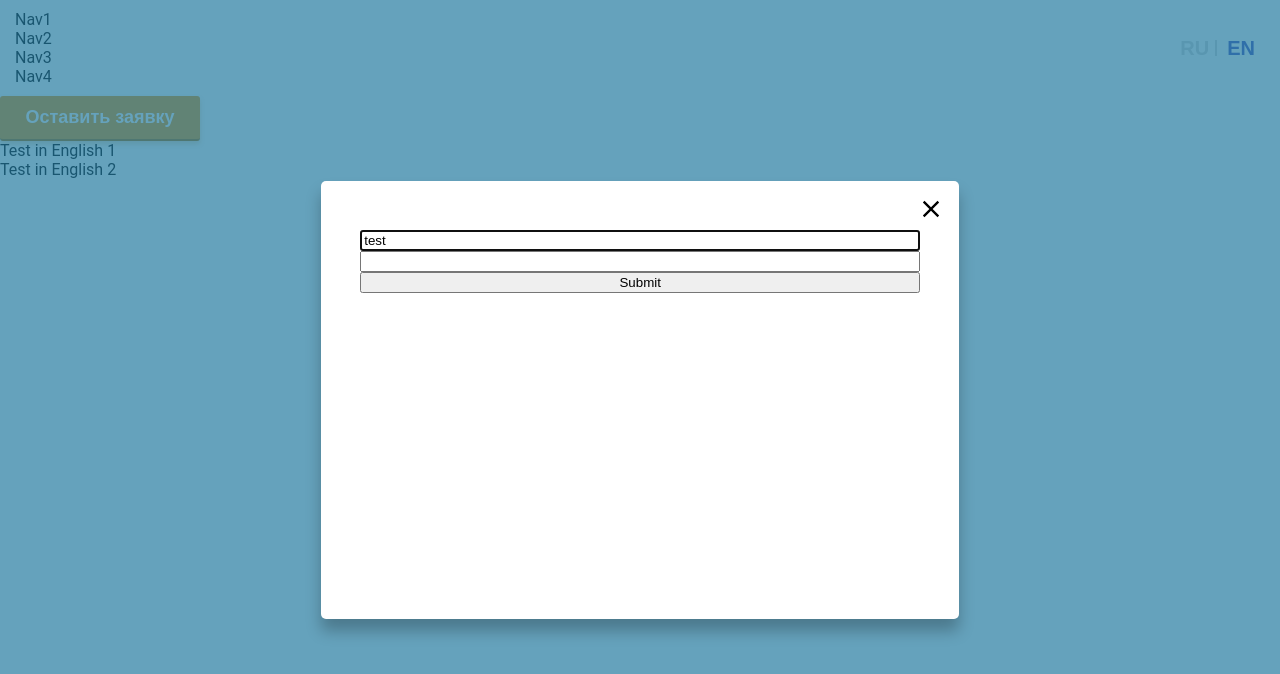
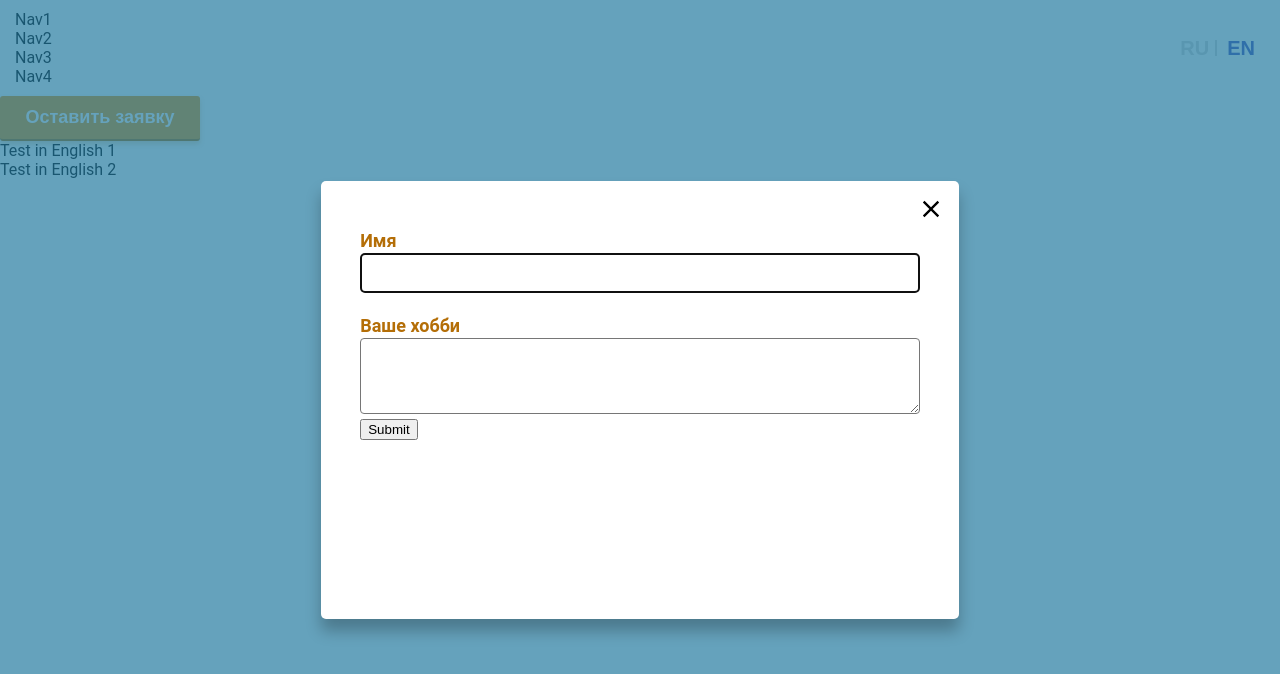
Before and after one commit to StyOld/tango-agency, a React (Create React App) app: page / in a window 1280 px wide. Both pictures are taken after a click on the button "Оставить заявку". Shown: the top 674 px of the page. Built offline with nearby package versions, Linux system fonts and the light colour scheme.

Commit message:
update form

```diff
--- a/package.json
+++ b/package.json
@@ -14,6 +14,7 @@
     "react-redux": "^7.2.2",
     "react-responsive-modal": "^6.0.1",
     "react-scripts": "4.0.1",
+    "react-textarea-autosize": "^8.3.2",
     "redux": "^4.0.5",
     "redux-devtools-extension": "^2.13.8",
     "redux-thunk": "^2.3.0",
--- a/src/components/RegistrationForm/RegistrationForm.css
+++ b/src/components/RegistrationForm/RegistrationForm.css
@@ -1,5 +1,40 @@
 .registration-form__container {
+    margin: 30px 20px;
+}
+
+.registration-form__section {
     display: flex;
     flex-direction: column;
-    margin: 30px 20px;
+    margin-bottom: 5px;
 }
+
+.registration-form__input,
+.registration-form__input-error {
+    display: block;
+    box-sizing: border-box;
+    width: 100%;
+    border-radius: 4px;
+    border: 1px solid #000;
+    padding: 10px 15px;
+    margin-bottom: 17px;
+    font-size: 16px;
+}
+
+.registration-form__input-error {
+    border: 2px solid red;
+    padding: 9px 14px;
+    margin-bottom: 2px;
+}
+
+.registration-form__label {
+    margin-bottom: 2px;
+    color: #b46e07;
+    font-size: 18px;
+    font-weight: bold;
+}
+
+.registration-form__error-validation {
+    font-weight: 700;
+    font-size: 13px;
+    color: red;
+}
--- a/src/components/RegistrationForm/RegistrationForm.jsx
+++ b/src/components/RegistrationForm/RegistrationForm.jsx
@@ -1,9 +1,20 @@
 import React from 'react';
-import { useForm } from "react-hook-form";
+import { useForm, Controller } from "react-hook-form";
+import TextareaAutosize from 'react-textarea-autosize';
 import './RegistrationForm.css'
 
+const defaultValues = {
+    Name: "",
+    About: "",
+};
+
 const RegistrationForm = () => {
-    const { register, handleSubmit, watch, errors } = useForm();
+    const { register, handleSubmit, watch, errors, control } = useForm({
+        defaultValues,
+        // mode: 'onBlur',
+        mode: 'onSubmit',
+        shouldFocusError: true,
+    });
     const onSubmit = data => console.log(data);
 
     return (
@@ -11,13 +22,49 @@ const RegistrationForm = () => {
             className="registration-form__container"
             onSubmit={handleSubmit(onSubmit)}
         >
-            {/* register your input into the hook by invoking the "register" function */}
-            <input name="example" defaultValue="test" ref={register} />
+            <section className="registration-form__section">
+                <label
+                    htmlFor="Name"
+                    className="registration-form__label"
+                >
+                    Имя
+                </label>
+                <input
+                    name="Name"
+                    // placeholder="Введите Ваше имя"
+                    className={`registration-form__input${errors.Name ? '-error' : ''}`}
+                    ref={register({ required: true, minLength: 3 })}
+                />
+                <div className="registration-form__error-validation">
+                    {errors.Name?.type === "required" && 'Это поле обязательно для заполнения'}
+                    {errors.Name?.type === "minLength" && 'Минимум 3 символа'}
+                </div>
+            </section>
 
-            {/* include validation with required or other standard HTML validation rules */}
-            <input name="exampleRequired" ref={register({ required: true })} />
-            {/* errors will return when field validation fails  */}
-            {errors.exampleRequired && <span>This field is required</span>}
+            <section className="registration-form__section">
+                <label
+                    htmlFor="About"
+                    className="registration-form__label"
+                >
+                    Ваше хобби
+                </label>
+                <Controller
+                    as={
+                        <TextareaAutosize
+                            style={{padding: '10px 15px', fontSize: '16px', borderRadius: '4px'}}
+                        />
+                    }
+                    name="About"
+                    minRows={3}
+                    maxRows={6}
+                    control={control}
+                    ref={register({ required: true, minLength: 10 })}
+                />
+                <div className="registration-form__error-validation">
+                    {errors.About?.type === "required" && 'Это поле обязательно для заполнения'}
+                    {errors.About?.type === "minLength" && 'Минимум 10 символа'}
+                </div>
+            </section>
 
             <input type="submit" />
         </form>
```
Also changed, not shown: 2 other files (tests, documents, lock files or other folders).
